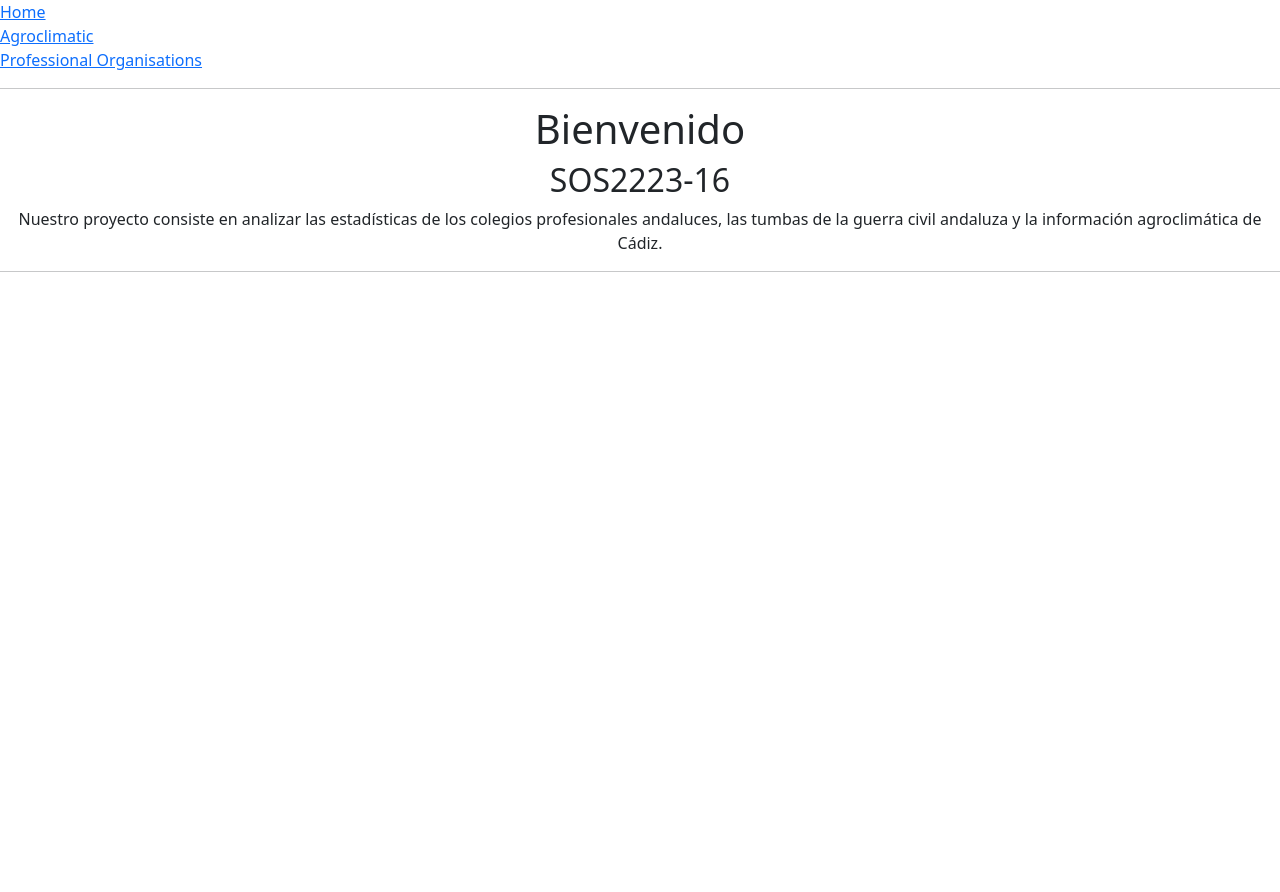
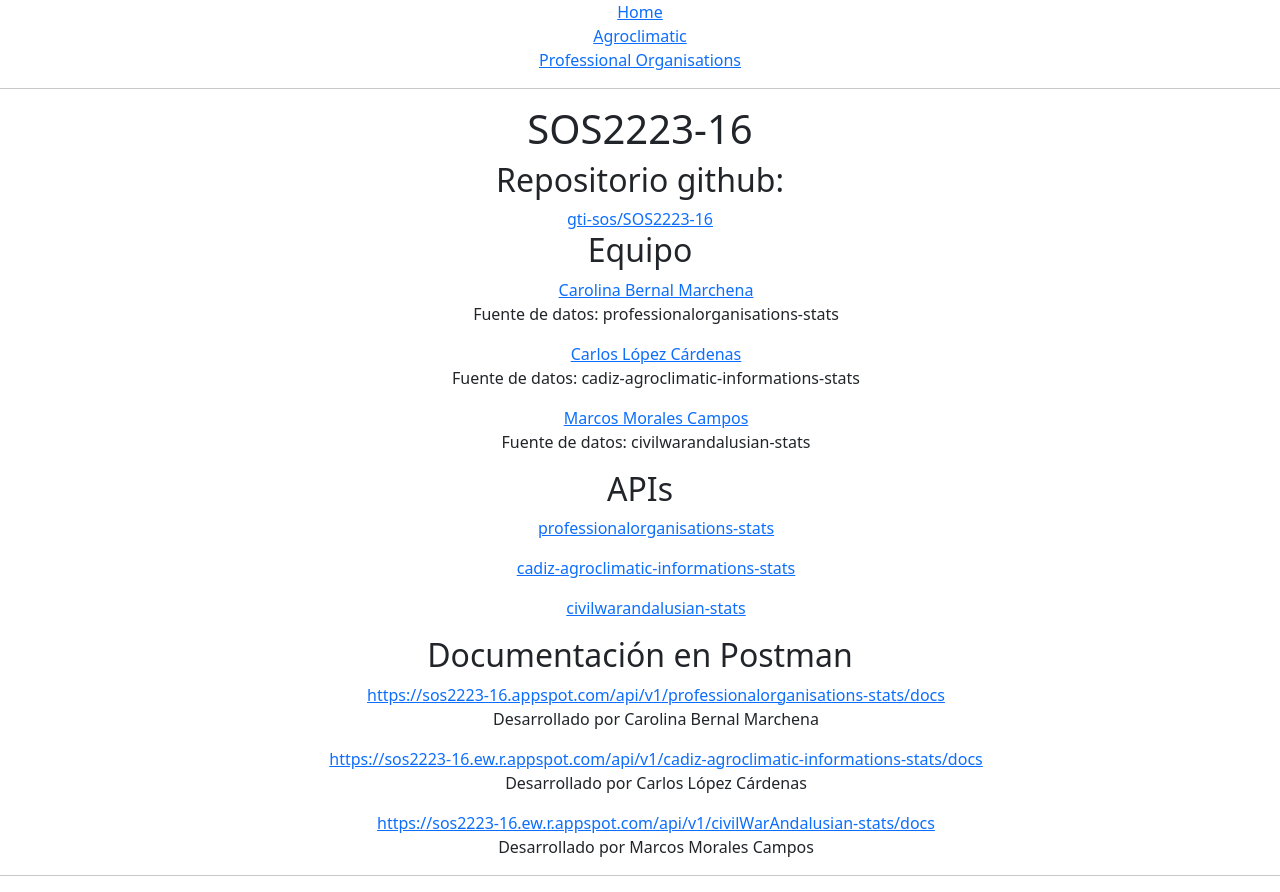
Before and after one commit to gti-sos/SOS2223-16, a SvelteKit app in the folder frontend/: page / in a window 1280 px wide. Before the commit the page ends 800 px from the top, so only its background shows below. Built offline with nearby package versions, Linux system fonts and the light colour scheme.

Commit message:
http://sos2223-16.appspot.com/ update

```diff
--- a/frontend/src/routes/+layout.svelte
+++ b/frontend/src/routes/+layout.svelte
@@ -2,7 +2,7 @@
     import Header from "../Header.svelte";
 </script>
 
-<main>
+<main style="text-align: center;">
     <Header/>
     <hr>
     <slot/>
--- a/frontend/src/routes/+page.svelte
+++ b/frontend/src/routes/+page.svelte
@@ -1,5 +1,25 @@
 <body style="text-align: center">
-<h1>Bienvenido</h1>
-<h2>SOS2223-16</h2>
-<p>Nuestro proyecto consiste en analizar las estadísticas de los colegios profesionales andaluces, las tumbas de la guerra civil andaluza y la información agroclimática de Cádiz.</p>
+<h1>SOS2223-16</h1>
+
+<h2>Repositorio github:</h2>
+<a href="https://github.com/gti-sos/SOS2223-16">gti-sos/SOS2223-16</a>
+
+<h2>Equipo</h2>
+<ul>
+    <a href="https://github.com/CarolinaBernalMarchena">Carolina Bernal Marchena</a><p>Fuente de datos: professionalorganisations-stats</p>
+    <a href="https://github.com/carlopcar4">Carlos López Cárdenas</a><p>Fuente de datos: cadiz-agroclimatic-informations-stats</p>
+    <a href="https://github.com/marcos1812">Marcos Morales Campos</a><p>Fuente de datos: civilwarandalusian-stats</p>
+</ul>
+
+<h2>APIs</h2>
+<ul><a href="https://sos2223-16.appspot.com/api/v1/professionalorganisations-stats">professionalorganisations-stats</a></ul>
+<ul><a href="https://sos2223-16.appspot.com/api/v1/cadiz-agroclimatic-informations-stats">cadiz-agroclimatic-informations-stats</a></ul>
+<ul><a href="https://sos2223-16.appspot.com/api/v1/civilwarandalusian-stats">civilwarandalusian-stats</a></ul>
+
+<h2>Documentación en Postman</h2>
+<ul>
+    <a href="https://sos2223-16.appspot.com/api/v1/professionalorganisations-stats/docs">https://sos2223-16.appspot.com/api/v1/professionalorganisations-stats/docs</a><p>Desarrollado por Carolina Bernal Marchena</p>
+    <a href="https://sos2223-16.ew.r.appspot.com/api/v1/cadiz-agroclimatic-informations-stats/docs">https://sos2223-16.ew.r.appspot.com/api/v1/cadiz-agroclimatic-informations-stats/docs</a><p>Desarrollado por Carlos López Cárdenas</p>
+    <a href="https://sos2223-16.ew.r.appspot.com/api/v1/civilwarandalusian-stats/docs">https://sos2223-16.ew.r.appspot.com/api/v1/civilWarAndalusian-stats/docs</a><p>Desarrollado por Marcos Morales Campos</p>
+<ul>
 </body>
```
